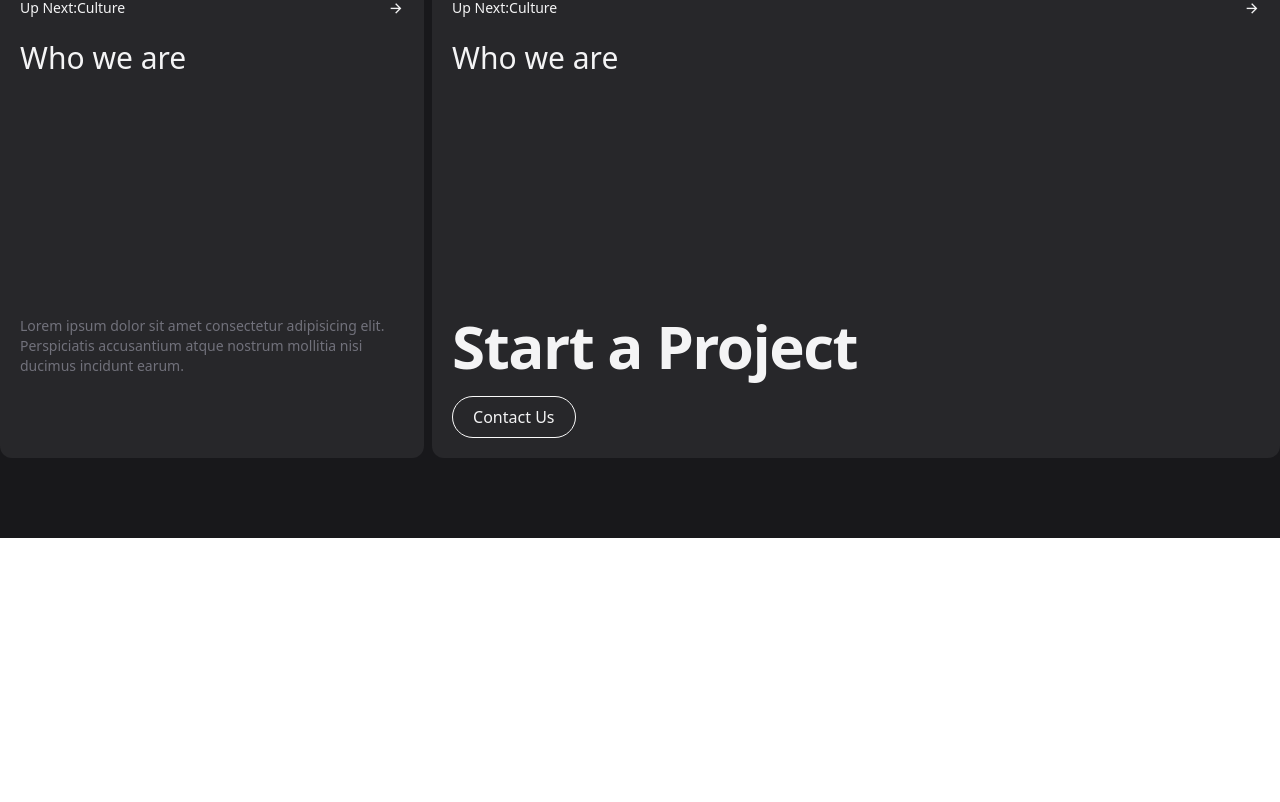
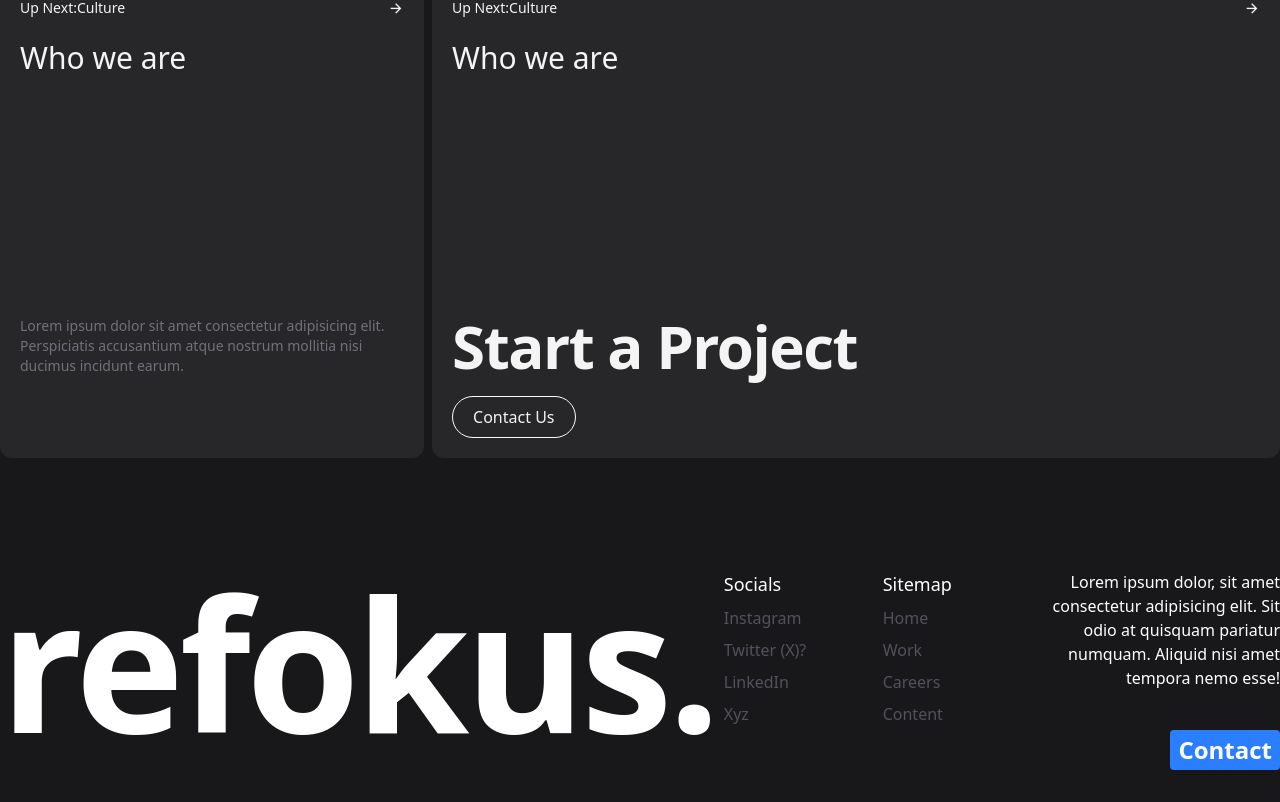
Before and after one commit to suraj23s/refokus, a React (Vite) app: page / in a window 1280 px wide. Shown: the part 2631-3433 px from the top of the page. Before the commit the page ends 3169 px from the top, so only its background shows below. Built offline with nearby package versions, Linux system fonts and the light colour scheme.

Commit message:
added footer section

```diff
--- a/package.json
+++ b/package.json
@@ -11,6 +11,7 @@
   },
   "dependencies": {
     "@tailwindcss/vite": "^4.1.17",
+    "locomotive-scroll": "^5.0.0-beta.21",
     "react": "^19.2.0",
     "react-dom": "^19.2.0",
     "tailwindcss": "^4.1.17"
--- a/src/App.jsx
+++ b/src/App.jsx
@@ -9,9 +9,12 @@ import Stripes from './components/Stripes'
 import Products from './components/Products'
 import Marquees from './components/Marquees'
 import Cards from './components/Cards'
+import Footer from './components/Footer'
+
+
+
 
 function App() {
-
   return (
     <div className='w-full bg-zinc-900'>
        <Navbar />
@@ -20,6 +23,7 @@ function App() {
        <Products />
        <Marquees />
        <Cards />
+       <Footer />
     </div>
   )
 }
--- /dev/null
+++ b/src/components/Footer.jsx
@@ -0,0 +1,39 @@
+import React from 'react'
+
+function Footer() {
+  return (
+    <div className='max-w-screen-xl mx-auto flex py-8 text-white gap-2'>
+      <div className='basis-1/2'>
+        <h1 className='text-[11.5rem] font-semibold tracking-tight leading-none'>refokus.</h1>
+      </div>
+      <div className='basis-1/2 flex'>
+        <div className='basis-1/3'>
+            <h4 className='text-lg'>Socials</h4>
+            {
+                ["Instagram","Twitter (X)?","LinkedIn","xyz"].map((ele,index)=>(
+                    <a className='block mt-2 capitalize text-zinc-600'>
+                        {ele}
+                    </a>
+                ))
+            }
+        </div>
+           <div className='basis-1/3 '>
+            <h4 className='text-lg'>Sitemap</h4>
+            {
+                ["Home","Work","Careers","Content"].map((ele,index)=>(
+                    <a className='block mt-2 capitalize text-zinc-600'>
+                        {ele}
+                    </a>
+                ))
+            }
+        </div>
+        <div className='basis-1/2 flex flex-col justify-center text-right items-end'>
+            <p>Lorem ipsum dolor, sit amet consectetur adipisicing elit. Sit odio at quisquam pariatur numquam. Aliquid nisi amet tempora nemo esse!</p>
+            <button className='text-2xl bg-blue-500 px-2 py-1 font-semibold mt-10 rounded'>Contact</button>
+        </div>
+      </div>
+    </div>
+  )
+}
+
+export default Footer
```
Also changed, not shown: 1 other file (tests, documents, lock files or other folders).
